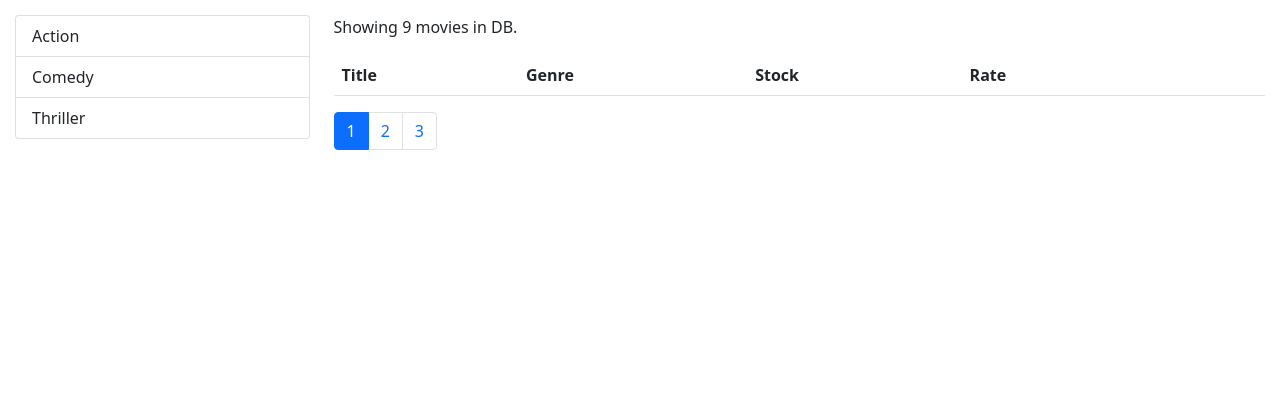
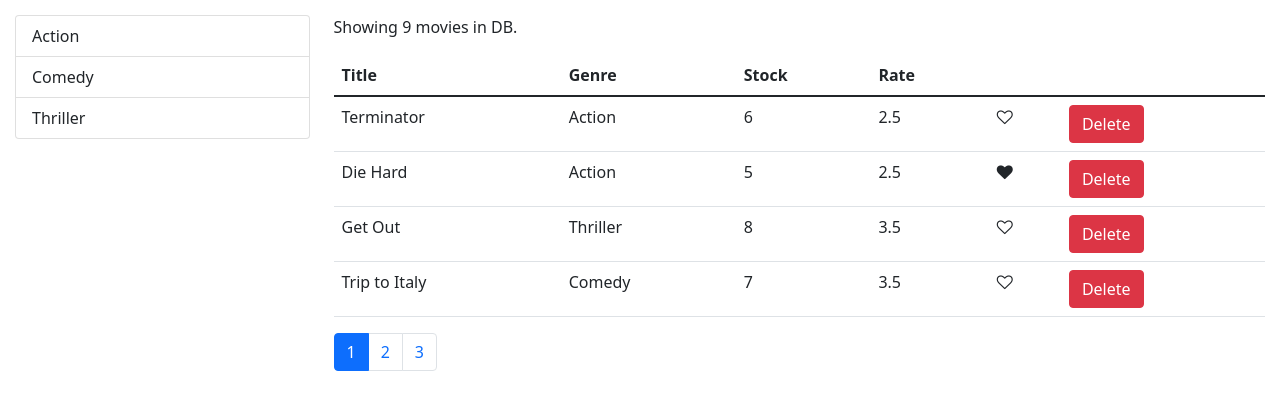
Before and after one commit to rua1hc/react-fdn-vidly-app, a React (Create React App) app: page / in a window 1280 px wide. Shown: the top 410 px of the page. Built offline with nearby package versions, Linux system fonts and the light colour scheme.

Commit message:
s5v12-13 displaying genre list and filtering

```diff
--- a/src/comps/common/listGroup.jsx
+++ b/src/comps/common/listGroup.jsx
@@ -4,28 +4,28 @@ class ListGroup extends Component {
     // state = {  }
     render() {
         const {
-            genres,
+            items,
             textProperty,
             valueProperty,
-            currentListGroup,
-            onListGroupSelect,
+            selectedItem,
+            onItemSelect,
         } = this.props;
-        // console.log(genres);
+        // console.log(items);
 
         return (
             <ul className="list-group">
                 {/* <li className="list-group-item">All Genres</li> */}
-                {genres.map((genre) => (
+                {items.map((item) => (
                     <li
-                        key={genre[valueProperty]}
+                        key={item[valueProperty]}
                         className={
-                            currentListGroup === genre
+                            selectedItem === item
                                 ? "list-group-item active"
                                 : "list-group-item"
                         }
-                        onClick={() => onListGroupSelect(genre)}
+                        onClick={() => onItemSelect(item)}
                     >
-                        {genre[textProperty]}
+                        {item[textProperty]}
                     </li>
                 ))}
             </ul>
--- a/src/comps/movies.jsx
+++ b/src/comps/movies.jsx
@@ -15,7 +15,6 @@ class Movies extends Component {
         currentPage: 1,
 
         genres: [],
-        currentListGroup: "All Genres",
     };
 
     componentDidMount() {
@@ -42,20 +41,20 @@ class Movies extends Component {
     };
 
     handleGenreSelect = (genre) => {
-        this.setState({ currentListGroup: genre.name });
+        this.setState({ selectedGenre: genre });
         // console.log(genre);
     };
 
     render() {
         const { length: count } = this.state.movies;
         const { pageSize, currentPage, movies: allMovies } = this.state;
-        const { genres, currentListGroup } = this.state;
+        const { genres, selectedGenre } = this.state;
 
-        const movies_genres = allMovies.filter(
-            (movie) => movie.genre.name === currentListGroup
-        );
+        const filtered = selectedGenre
+            ? allMovies.filter((movie) => movie.genre._id === selectedGenre._id)
+            : allMovies;
 
-        const movies = paginate(movies_genres, currentPage, pageSize);
+        const movies = paginate(filtered, currentPage, pageSize);
         // const movies2 = paginate2(allMovies, currentPage, pageSize);
 
         if (count === 0) return <p>No movies found!</p>;
@@ -64,13 +63,13 @@ class Movies extends Component {
             <div className="row">
                 <div className="col-3">
                     <ListGroup
-                        genres={genres}
-                        currentListGroup={currentListGroup}
-                        onListGroupSelect={this.handleGenreSelect}
+                        items={genres}
+                        selectedItem={selectedGenre}
+                        onItemSelect={this.handleGenreSelect}
                     />
                 </div>
                 <div className="col">
-                    <p>Showing {count} movies in DB.</p>
+                    <p>Showing {filtered.length} movies in DB.</p>
 
                     <table className="table">
                         <thead>
@@ -116,7 +115,7 @@ class Movies extends Component {
                     </table>
 
                     <Pagination
-                        totalItems={count}
+                        totalItems={filtered.length}
                         pageSize={pageSize}
                         currentPage={currentPage}
                         onPageChange={this.handlePageChange}
```
